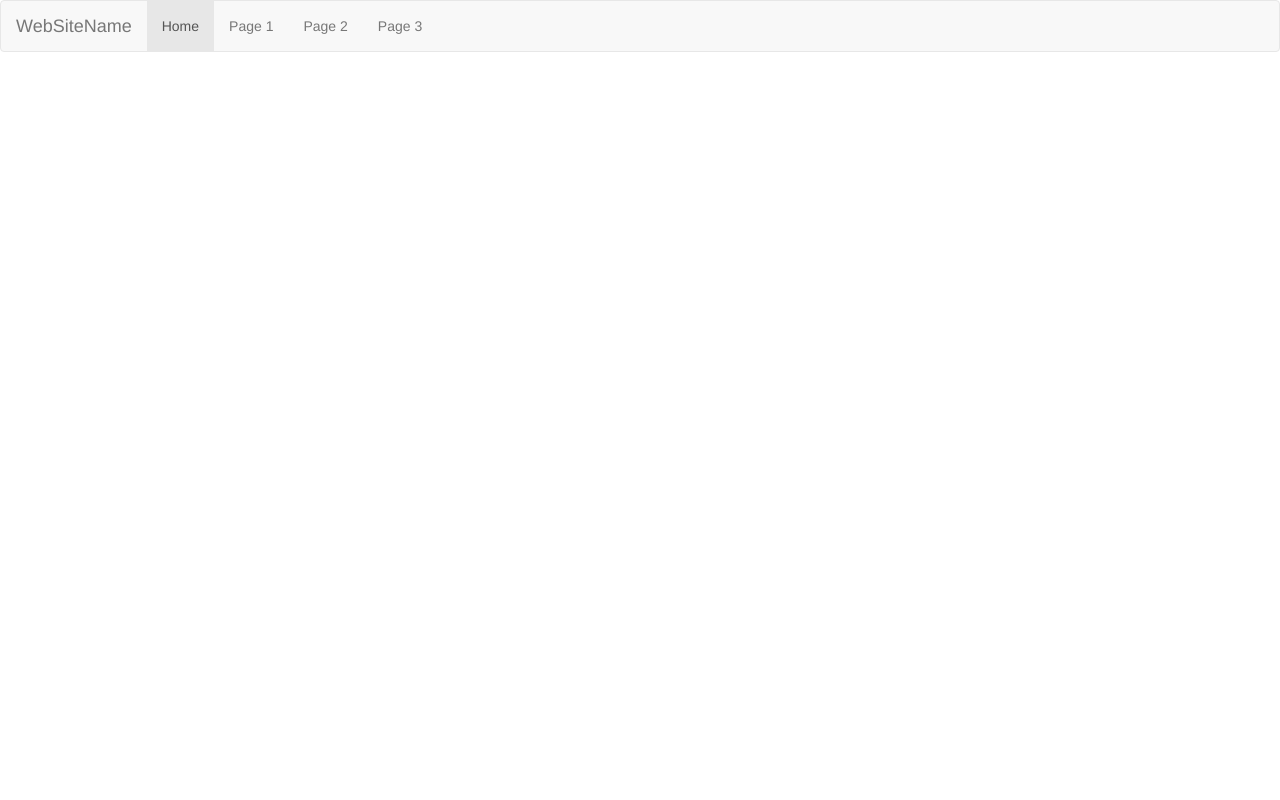
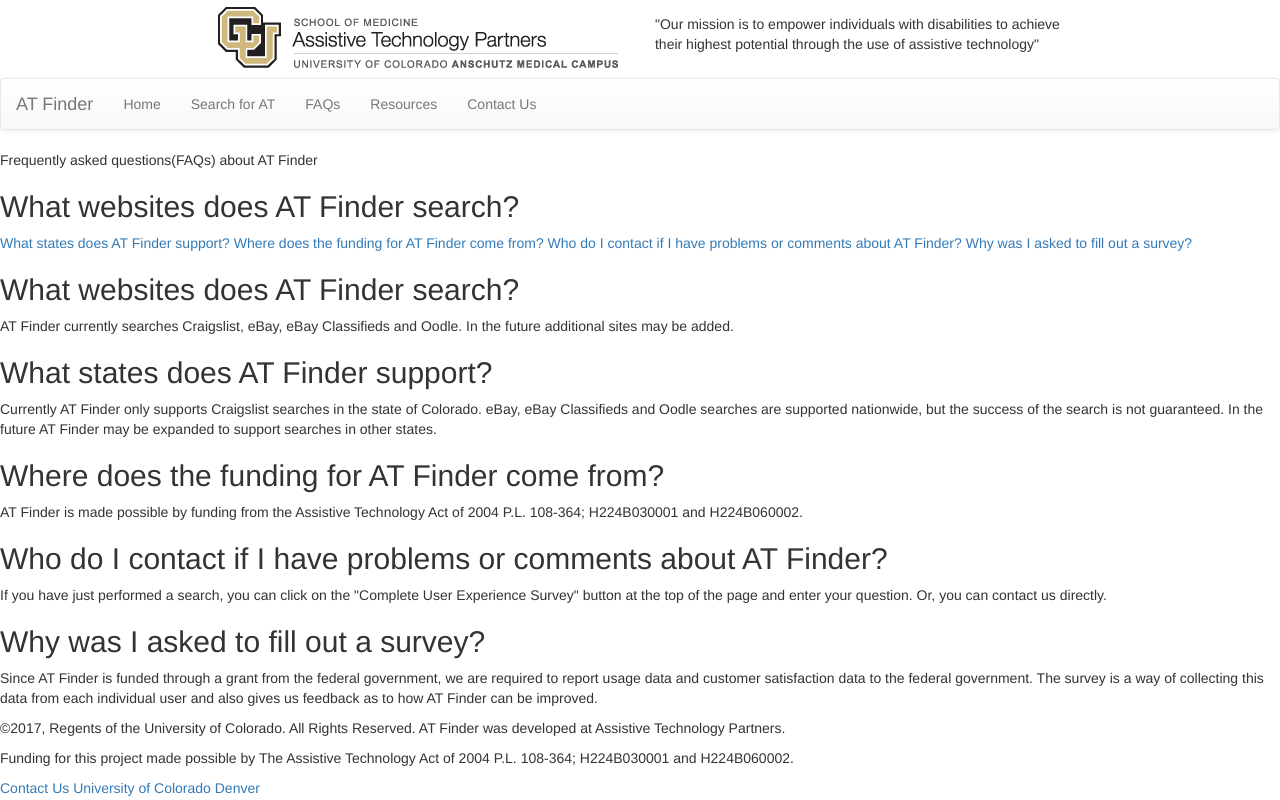
Before and after one commit to CalvineHicks/CalvineHicks.github.io, a plain HTML site: page index.html at #/FAQs in a window 1280 px wide. Drawn offline with Linux system fonts and the light colour scheme; some packages are replaced by stand-ins of ours.

Commit message:
updated search bar and created main html files

```diff
--- a/index.html
+++ b/index.html
@@ -1,28 +1,35 @@
 <html>
 
 <header>
+	<script src="js/jquery-3.1.1.min.js"></script>
 	<script src="js/angular.min.js"></script>
 	<script src="https://ajax.googleapis.com/ajax/libs/angularjs/1.4.8/angular-route.js"></script>
 	<script src="js/angularModuleMain.js"></script>
-	<script src="js/jquery-3.1.1.min.js"></script>
 	<script src="js/bootstrap.min.js"></script>
 	<script src="js/angular.min.js"></script>
+	<script src="js/navbar.js"></script>
 	<link rel="stylesheet" href="css/bootstrap.min.css">
-    <link rel="stylesheet" href="css/mootstrap-theme.min.css">
+    <link rel="stylesheet" href="css/bootstrap-theme.min.css">
 </header>
 
 <body ng-app="myApp">
-
+	<div class="row">
+		<a id="ctl00_ctl00_LeftLink" href="http://www.ucdenver.edu/academics/colleges/medicalschool/programs/atp/Pages/AssistiveTechnologyPartners.aspx" target="_blank" class="col-md-offset-2 col-md-3">
+			<img src="images/atp.png" alt="Assistive Technology Partners Link" style="border-width:0px;">
+		</a>
+		<p class="col-md-offset-1 col-md-4" style="padding-top:14px;">"Our mission is to empower individuals with disabilities to achieve their highest potential through the use of assistive technology"</p>
+	</div>
 	<nav class="navbar navbar-default">
 	  <div class="container-fluid">
 	    <div class="navbar-header">
-	      <a class="navbar-brand" href="#/">WebSiteName</a>
+	      <a class="navbar-brand" href="#/">AT Finder</a>
 	    </div>
 	    <ul class="nav navbar-nav">
-	      <li class="active"><a href="#/">Home</a></li>
-	      <li><a href="#/London">Page 1</a></li>
-	      <li><a href="#/">Page 2</a></li>
-	      <li><a href="#/">Page 3</a></li>
+	      <li class="home"><a href="#/">Home</a></li>
+	      <li><a href="#/Search">Search for AT</a></li>
+	      <li><a href="#/FAQs">FAQs</a></li>
+	      <li><a href="#/">Resources</a></li>
+	      <li><a href="#/">Contact Us</a></li>
 	    </ul>
 	  </div>
 	</nav>
--- a/js/angularModuleMain.js
+++ b/js/angularModuleMain.js
@@ -1,10 +1,13 @@
 var app = angular.module("myApp", ["ngRoute"]);
 app.config(function($routeProvider,$locationProvider) {
     $routeProvider.when("/", {
-        templateUrl : "views/test1.html"
+        templateUrl : "views/home.html"
     })
-    .when("/London", {
-        templateUrl : "views/test2.html"
+    .when("/Search", {
+        templateUrl : "views/search.html"
+    })
+    .when("/FAQs", {
+        templateUrl : "views/FAQs.html"
     });
     $locationProvider.hashPrefix('');
 });
--- /dev/null
+++ b/js/navbar.js
@@ -0,0 +1,11 @@
+$(document).ready(function() {
+	$("a").on("click", function(){
+	   $(".nav").find(".active").removeClass("active");
+	   $(this).parent().addClass("active");
+	});
+	$(".navbar-brand").on("click", function(){
+	   $(".nav").find(".active").removeClass("active");
+	   $(".home").addClass("active");
+	})
+	//function to set active on page load
+});
--- /dev/null
+++ b/views/FAQs.html
@@ -0,0 +1,32 @@
+Frequently asked questions(FAQs) about AT Finder
+
+<h2>What websites does AT Finder search?</h2>
+<a href="#link">What states does AT Finder support?</a>
+<a href="#link">Where does the funding for AT Finder come from?</a>
+<a href="#link">Who do I contact if I have problems or comments about AT Finder?</a>
+<a href="#link">Why was I asked to fill out a survey?</a>
+<a href="#link"></a>
+
+<h2>What websites does AT Finder search?</h2>
+<p>AT Finder currently searches Craigslist, eBay, eBay Classifieds and Oodle. In the future additional sites may be added.</p>
+
+<h2>What states does AT Finder support?</h2>
+
+<p>Currently AT Finder only supports Craigslist searches in the state of Colorado. eBay, eBay Classifieds and Oodle searches are supported nationwide, but the success of the search is not guaranteed. In the future AT Finder may be expanded to support searches in other states.</p>
+
+<h2>Where does the funding for AT Finder come from?</h2>
+
+<p>AT Finder is made possible by funding from the Assistive Technology Act of 2004 P.L. 108-364; H224B030001 and H224B060002.</p>
+
+<h2>Who do I contact if I have problems or comments about AT Finder?</h2>
+
+<p>If you have just performed a search, you can click on the "Complete User Experience Survey" button at the top of the page and enter your question. Or, you can contact us directly.</p>
+
+<h2>Why was I asked to fill out a survey?</h2>
+
+<p>Since AT Finder is funded through a grant from the federal government, we are required to report usage data and customer satisfaction data to the federal government. The survey is a way of collecting this data from each individual user and also gives us feedback as to how AT Finder can be improved.</p>
+
+<p>©2017,  Regents of the University of Colorado.  All Rights Reserved.  AT Finder was developed at Assistive Technology Partners.</p>
+<p>Funding for this project made possible by The Assistive Technology Act of 2004 P.L. 108-364; H224B030001 and H224B060002.</p>
+<a href="#link">Contact Us</a>
+<a href="#link">University of Colorado Denver</a>
```
Also changed, not shown: views/home.html (added, +3 -0 lines), views/search.html (added, +3 -0 lines), views/test.html (added, +3 -0 lines), images/atp.png (added).
